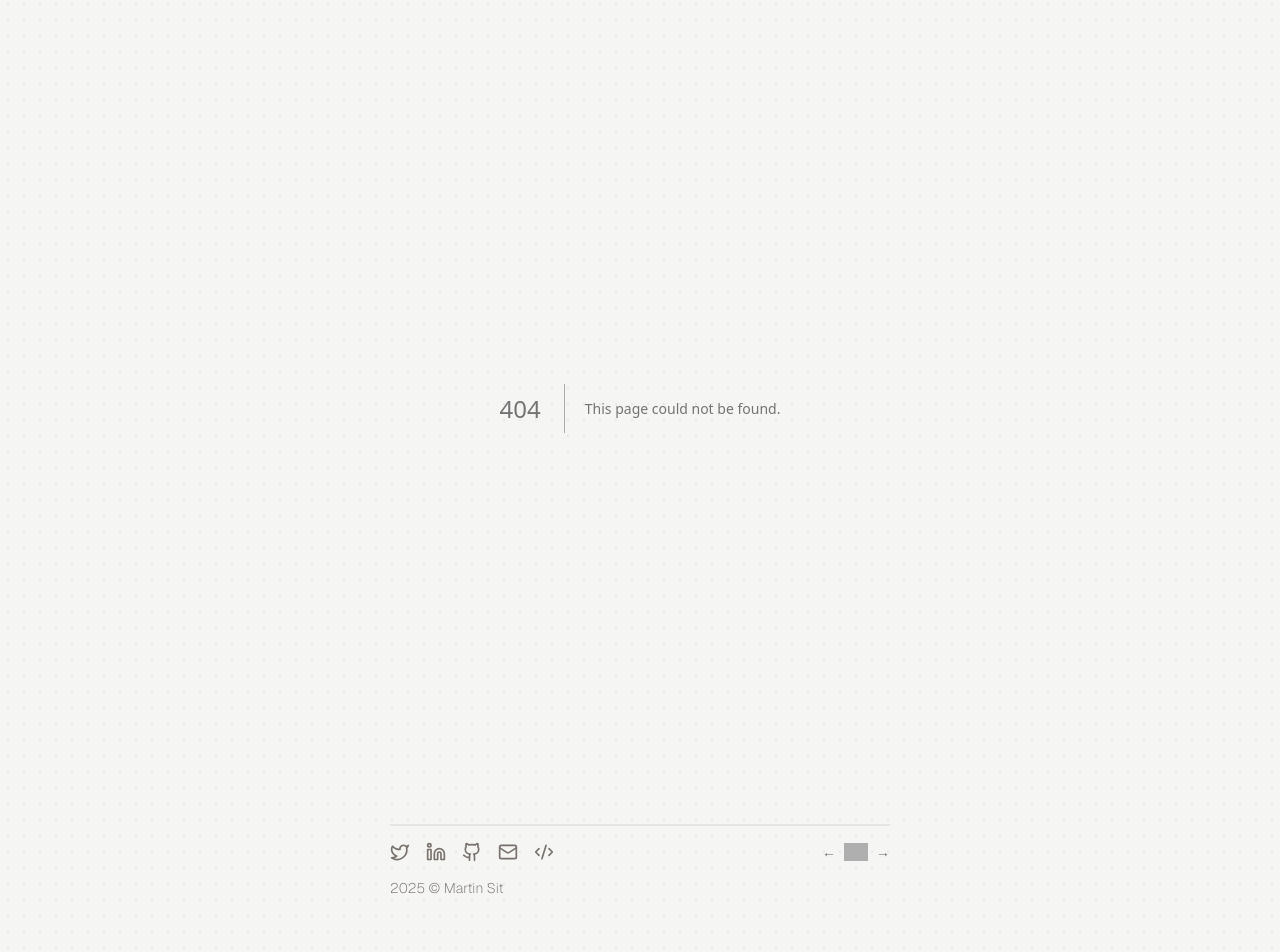
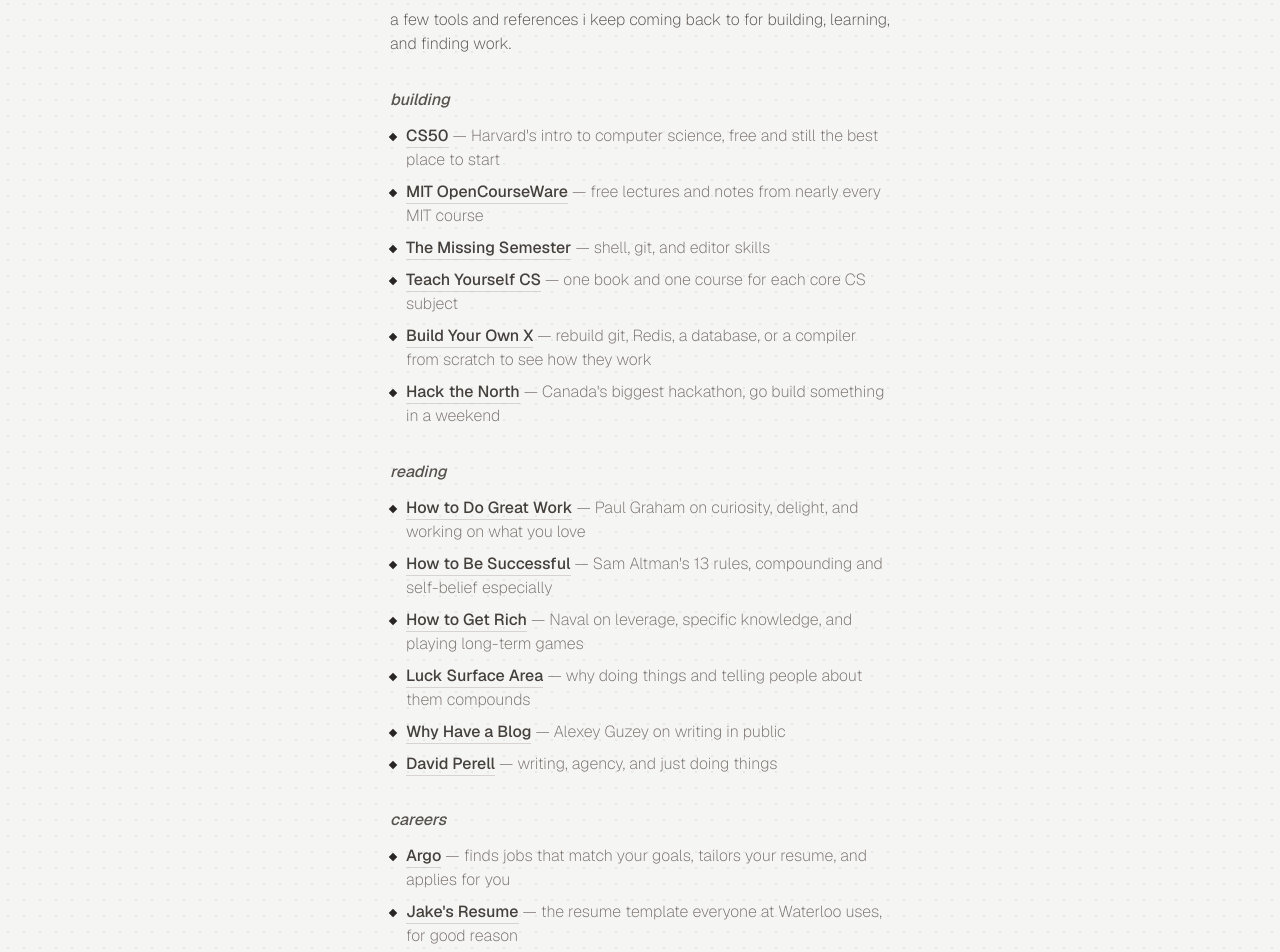
Before and after one commit to martin226/v2, a Next.js app: page /resources in a window 1280 px wide. Before the commit this address had no page. Shown: the part 100-1052 px from the top of the page. Built offline with nearby package versions, Linux system fonts and the light colour scheme; grey boxes are pictures that could not be loaded.

Commit message:
added resources

```diff
--- a/src/app/components/Footer.js
+++ b/src/app/components/Footer.js
@@ -1,3 +1,4 @@
+import NextLink from "next/link";
 import { Twitter, Linkedin, Github, FileText, Mail, CodeXml } from "lucide-react";
 
 export default function Footer({ className }) {
@@ -76,7 +77,16 @@
           </a>
         </div>
       </div>
-      <p suppressHydrationWarning>{new Date().getFullYear()} &copy; Martin Sit</p>
+      <p>
+        <span suppressHydrationWarning>{new Date().getFullYear()}</span> &copy; Martin Sit
+        <span className="mx-2">·</span>
+        <NextLink
+          href="/resources"
+          className="hover:text-neutral-800 dark:hover:text-neutral-200 transition-colors"
+        >
+          resources
+        </NextLink>
+      </p>
     </footer>
   );
 }
--- /dev/null
+++ b/src/app/resources/page.js
@@ -0,0 +1,138 @@
+import Link from "../components/Link";
+
+export const metadata = {
+  title: "Resources | Martin Sit",
+  description:
+    "Tools, reading, and references I keep coming back to for building, learning, and finding work.",
+};
+
+const sections = [
+  {
+    title: "building",
+    items: [
+      {
+        name: "CS50",
+        href: "https://cs50.harvard.edu/x/",
+        description: "Harvard's intro to computer science, free and still the best place to start",
+      },
+      {
+        name: "MIT OpenCourseWare",
+        href: "https://ocw.mit.edu/",
+        description: "free lectures and notes from nearly every MIT course",
+      },
+      {
+        name: "The Missing Semester",
+        href: "https://missing.csail.mit.edu/",
+        description: "shell, git, and editor skills",
+      },
+      {
+        name: "Teach Yourself CS",
+        href: "https://teachyourselfcs.com/",
+        description: "one book and one course for each core CS subject",
+      },
+      {
+        name: "Build Your Own X",
+        href: "https://github.com/codecrafters-io/build-your-own-x",
+        description: "rebuild git, Redis, a database, or a compiler from scratch to see how they work",
+      },
+      {
+        name: "Hack the North",
+        href: "https://hackthenorth.com/",
+        description: "Canada's biggest hackathon, go build something in a weekend",
+      },
+    ],
+  },
+  {
+    title: "reading",
+    items: [
+      {
+        name: "How to Do Great Work",
+        href: "https://paulgraham.com/greatwork.html",
+        description: "Paul Graham on curiosity, delight, and working on what you love",
+      },
+      {
+        name: "How to Be Successful",
+        href: "https://blog.samaltman.com/how-to-be-successful",
+        description: "Sam Altman's 13 rules, compounding and self-belief especially",
+      },
+      {
+        name: "How to Get Rich",
+        href: "https://nav.al/rich",
+        description: "Naval on leverage, specific knowledge, and playing long-term games",
+      },
+      {
+        name: "Luck Surface Area",
+        href: "https://sammatla.com/luck-surface-area/",
+        description: "why doing things and telling people about them compounds",
+      },
+      {
+        name: "Why Have a Blog",
+        href: "https://guzey.com/personal/why-have-a-blog/",
+        description: "Alexey Guzey on writing in public",
+      },
+      {
+        name: "David Perell",
+        href: "https://perell.com/",
+        description: "writing, agency, and just doing things",
+      },
+    ],
+  },
+  {
+    title: "careers",
+    items: [
+      {
+        name: "Argo",
+        href: "https://www.argoapply.com/",
+        description:
+          "finds jobs that match your goals, tailors your resume, and applies for you",
+      },
+      {
+        name: "Jake's Resume",
+        href: "https://www.overleaf.com/latex/templates/jakes-resume/syzfjbzwjncs",
+        description: "the resume template everyone at Waterloo uses, for good reason",
+      },
+      {
+        name: "Work at a Startup",
+        href: "https://www.workatastartup.com/",
+        description: "open roles at YC companies, if you'd rather play the startup game",
+      },
+    ],
+  },
+];
+
+export default function Resources() {
+  return (
+    <div className="flex flex-col gap-8 max-w-2xl mx-auto font-extralight">
+      <p className="text-stone-600 dark:text-stone-400">
+        a few tools and references i keep coming back to for building, learning,
+        and finding work.
+      </p>
+      {sections.map((section) => (
+        <section key={section.title} className="flex flex-col gap-3">
+          <h2 className="text-stone-600 dark:text-stone-400 italic font-medium">
+            {section.title}
+          </h2>
+          <ul className="grid gap-2">
+            {section.items.map((item) => (
+              <li
+                key={item.name}
+                className="group flex items-start gap-4 pl-4 relative hover:translate-x-1 transition-transform duration-200"
+              >
+                <div className="absolute left-0 top-[10px] w-[6px] h-[6px] bg-stone-800 dark:bg-stone-200 rotate-45 transform transition-all duration-300 group-hover:rotate-90 group-hover:scale-110" />
+                <span className="text-stone-600 dark:text-stone-400">
+                  <Link href={item.href} className="font-medium">
+                    {item.name}
+                  </Link>
+                  <span className="text-stone-500 dark:text-stone-500">
+                    {" "}
+                    — {item.description}
+                  </span>
+                </span>
+              </li>
+            ))}
+          </ul>
+        </section>
+      ))}
+    </div>
+  );
+}
```
